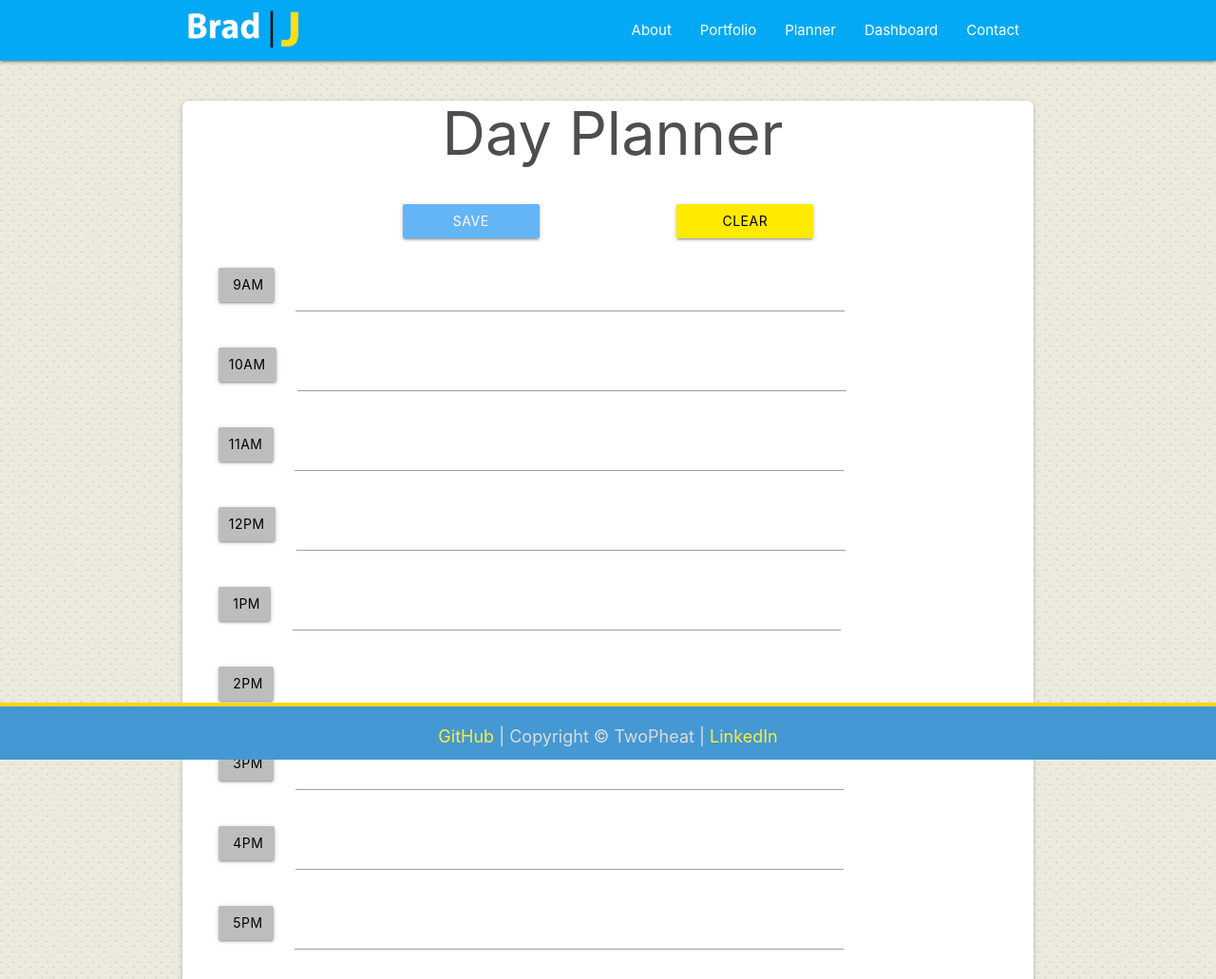
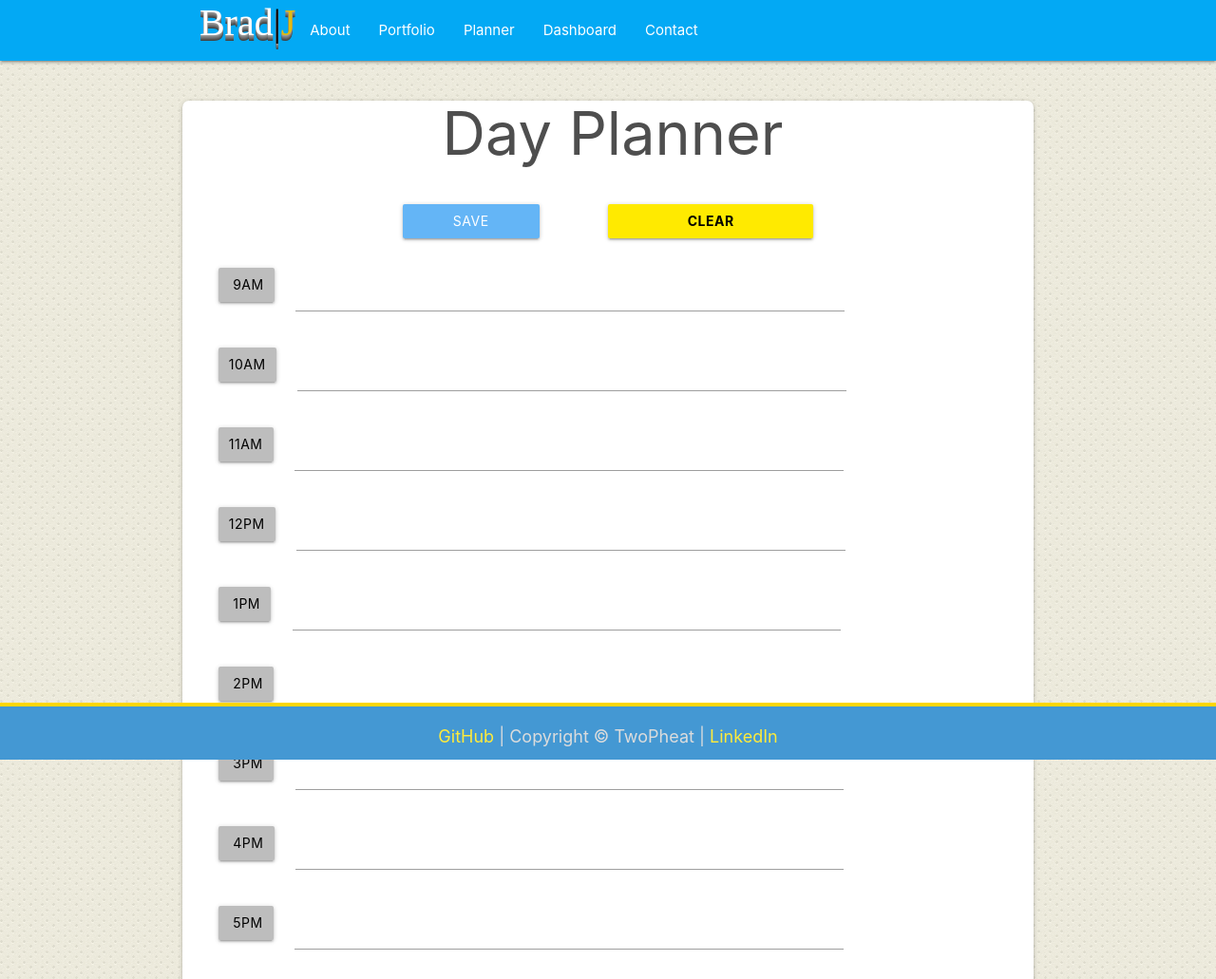
Before and after one commit to twopheat/Portfolio, a plain HTML site: page planner.html in a window 1280 px wide. Shown: the top 1031 px of the page at 95% size. Drawn offline with nearby package versions, Linux system fonts and the light colour scheme; a web font is replaced by a local one.

Commit message:
css love for logo

```diff
--- a/assets/css/style.css
+++ b/assets/css/style.css
@@ -7,8 +7,39 @@ body {
 body::-webkit-scrollbar {
     display: none;
 }
+@font-face {
+    font-family: 'ChunkFiveRegular';
+    src: url('http://www.midwinter-dg.com/blog_demos/css-text-shadows/fonts/chunkfive-webfont.eot');
+    src: url('http://www.midwinter-dg.com/blog_demos/css-text-shadows/fonts/chunkfive-webfont.eot?iefix') format('eot'),
+         url('http://www.midwinter-dg.com/blog_demos/css-text-shadows/fonts/chunkfive-webfont.woff') format('woff'),
+         url('http://www.midwinter-dg.com/blog_demos/css-text-shadows/fonts/chunkfive-webfont.ttf') format('truetype'),
+         url('http://www.midwinter-dg.com/blog_demos/css-text-shadows/fonts/chunkfive-webfont.svg#webfont6hibqX7I') format('svg');
+    font-weight: normal;
+    font-style: normal;
+
+}
+#logotext {
+    float:left;
+    padding-left:2%;
+}
+
 nav {
     text-decoration: none;
+}
+.headtext {
+	color: #fff;
+	text-shadow: 0px 1px 0px #999, 0px 2px 0px #888, 0px 3px 0px #777, 0px 4px 0px #666, 0px 5px 0px #555, 0px 6px 0px #444;
+    font: 40px 'ChunkFiveRegular';
+}
+.headtextblk {
+	color: #000;
+	text-shadow: 0px 1px 0px #999, 0px 2px 0px #888, 0px 3px 0px #777, 0px 4px 0px #666, 0px 5px 0px #555, 0px 6px 0px #444;
+	font: 40px 'ChunkFiveRegular';
+}
+.headtextgold {
+	color: rgb(226, 188, 15);
+	text-shadow: 0px 1px 0px #999, 0px 2px 0px #888, 0px 3px 0px #777, 0px 4px 0px #666, 0px 5px 0px #555, 0px 6px 0px #444;
+	font: 40px 'ChunkFiveRegular';
 }
 .navbar-collapse.in {
     background-color:white;
@@ -339,3 +370,8 @@ iframe {
       width: 100%;
     }
 }
+@media only screen and (max-width: 992px) {
+    #logotext {
+        float:right;
+    }
+    }
--- a/planner.html
+++ b/planner.html
@@ -21,15 +21,19 @@
         <nav class="pushpin-demo-nav" data-target="blue">
           <div class="nav-wrapper light-blue">
             <div class="container">
-              <a href="index.html" class="brand-logo"><img id="logopic" src="assets/images/logo.png" alt="Logo"/></a>
-              <a href="#" data-target="mobile-demo" class="sidenav-trigger left"><i class="material-icons">menu</i></a>
-              <ul id="nav-mobile" class="right hide-on-med-and-down">
+              <div id="logotext">
+                <a class="headtext" href="index.html">Brad<a class="headtextblk">|<a class="headtextgold">J</a></a></a>
+              </div>
+              <div>
+              <a href="#" data-target="mobile-demo" class="sidenav-trigger right"><i class="material-icons">menu</i></a>
+              <ul id="nav-mobile" class="left hide-on-med-and-down">
                 <li><a href="index.html">About</a></li>
                 <li><a href="portfolio.html">Portfolio</a></li>
                 <li><a href="planner.html">Planner</a></li>
                 <li><a href="dashboard.html">Dashboard</a></li>
                 <li><a href="contact.html">Contact</a></li>
               </ul>
+              </div>
             </div>
           </div>
         </nav>
@@ -51,8 +55,8 @@
         <div class="row">
           <p class="col s3"></p>
           <input type="submit" class="btn col s2 save blue lighten-2" id="save1" value="SAVE"></input>
-          <p class="col s2"></p>
-          <button class="btn col s2 yellow accent-3 black-text" id="clear1">CLEAR</button>
+          <p class="col s1"></p>
+          <button class="btn col s3 yellow accent-3 black-text" id="clear1"><b>CLEAR</b></button>
         </div>
         <div class="row">
           <p class="col s.5"></p>
```
Also changed, not shown: contact.html (+7 -3 lines), dashboard.html (+7 -3 lines), index.html (+11 -4 lines), portfolio.html (+7 -3 lines).
